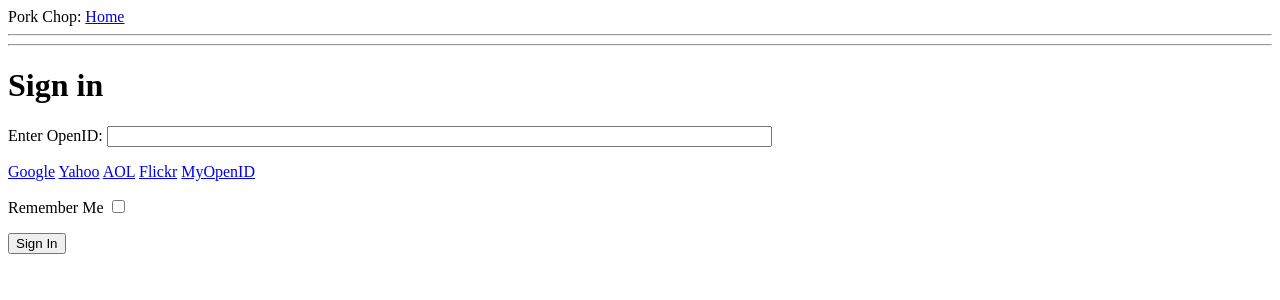
After one commit to karthikbox/pork_chop, a Flask app: page /login in a window 1280 px wide. The commit adds this page. Shown: the top 300 px of the page. Run offline with Flask 2, Linux system fonts and the light colour scheme.

Commit message:
login form with flas-wtf forms. Uses form_validators. Uses flash messages. Uses javascript to modify openid

```diff
--- a/app/__init__.py
+++ b/app/__init__.py
@@ -1,5 +1,7 @@
 from flask import Flask
 
 app=Flask(__name__)
+app.config.from_object('config')
+
 
 from app import views
--- /dev/null
+++ b/app/forms.py
@@ -0,0 +1,7 @@
+from flask.ext.wtf import Form
+from wtforms import StringField,BooleanField
+from wtforms.validators import DataRequired
+
+class LoginForm(Form):
+    openid=StringField('openid',validators=[DataRequired()])
+    remember_me=BooleanField('remember_me',default=False)
--- a/app/templates/base.html
+++ b/app/templates/base.html
@@ -8,7 +8,17 @@
   </head>
   <body>
     <div>Pork Chop: <a href="/index">Home</a></div>
-    <hr><hr>
+    <hr>
+    {% with messages= get_flashed_messages() %}
+    {% if messages %}
+    <ul>
+      {% for message in messages %}
+      <li>{{ message }}</li>
+      {% endfor %}
+    </ul>
+    {% endif %}
+    {% endwith %}
+    <hr>
     {% block content %}{% endblock %}
   </body>
 </html>
--- /dev/null
+++ b/app/templates/login.html
@@ -0,0 +1,37 @@
+{% extends "base.html" %}
+
+{% block content %}
+<script>
+  function set_openid(url,name){
+    u=url.search('<username>')
+    if(u!=-1){
+        //if url has <username>
+      id=prompt('enter '+name+' openid username')
+      url=url.substr(0,u)+id
+    }
+    form=document.forms['login']
+    form.elements['openid'].value=url
+  }
+</script>
+<h1>Sign in</h1>
+<form name="login" method="post" action="">
+  {{form.hidden_tag()}}
+  <p>Enter OpenID:
+    {{form.openid(size=80)}}
+  </p>
+  <p>
+    {% for error in form.openid.errors %}
+    <span style="color:red;">[{{error}}]</span>
+    {% endfor %}
+    {% for p in providers %}
+        <a href="javascript:set_openid('{{p.url}}','{{p.name}}');">{{ p.name }}</a>
+    {% endfor %}
+  </p>
+  <p>
+    Remember Me {{form.remember_me}}
+  </p>
+  <p>
+    <input type="submit" value="Sign In">
+  </p>
+</form>
+{% endblock %}
--- a/app/views.py
+++ b/app/views.py
@@ -1,5 +1,6 @@
-from flask import render_template
+from flask import render_template,flash,redirect
 from app import app
+from .forms import LoginForm
 
 @app.route('/')
 @app.route('/index')
@@ -7,3 +8,11 @@ def index():
     user={"name":"karthik"}
     posts=[{"author":{"name":"harsha"},"body":"killer"},{"author":{"name":"pavan"},"body":"victim"}]
     return render_template("index.html",title='Home',user=user,posts=posts)
+
+@app.route('/login',methods=['GET','POST'])
+def login():
+    form=LoginForm()
+    if form.validate_on_submit():
+        flash('login is %s and remember is %s'%(form.openid.data,str(form.remember_me.data)))
+        return redirect('/index')
+    return render_template('login.html',title='Sign In',form=form,providers=app.config['OPENID_PROVIDERS'])
```
Also changed, not shown: config.py (added, +10 -0 lines).
